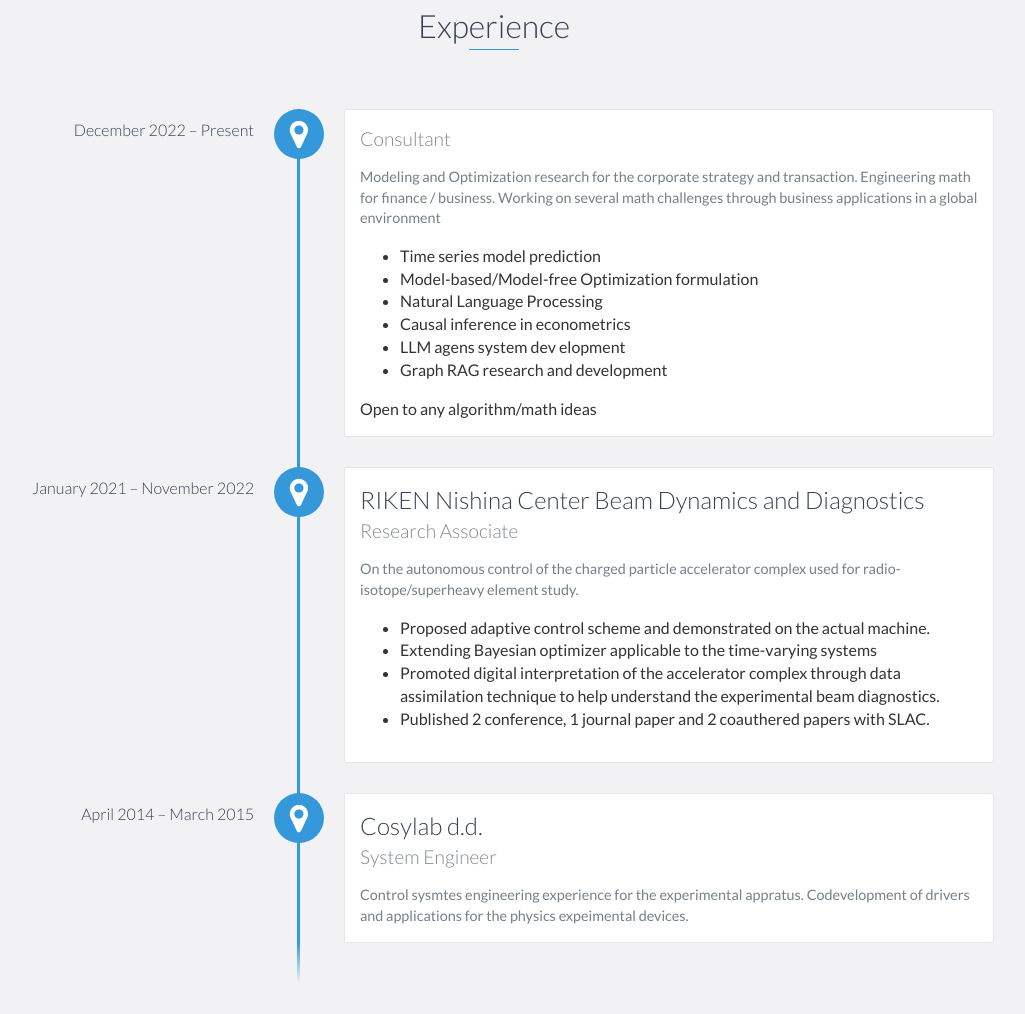
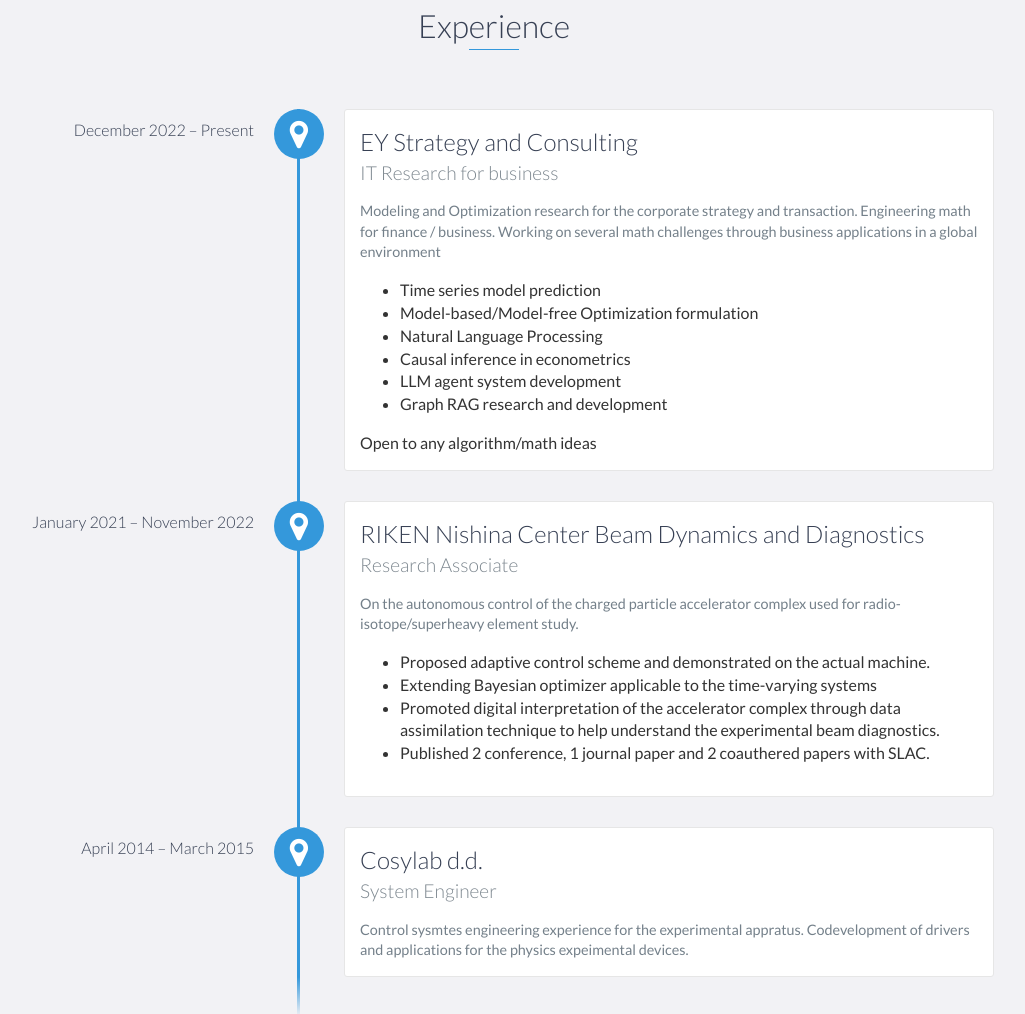
Before and after one commit to hirokiv/hirokiv.github.io, a website: page index.html in a window 1280 px wide. Shown: the part 1158-2172 px from the top of the page, without its empty margins (146-1171 px from the left). Drawn offline with nearby package versions, Linux system fonts and the light colour scheme.

Commit message:
Modified fields

```diff
--- a/index.html
+++ b/index.html
@@ -86,7 +86,8 @@
         <h2 class="heading">Experience</h2>
         <div id="experience-timeline">
             <div data-date="December 2022 – Present">
-                <h4>Consultant</h4>
+                <h3>EY Strategy and Consulting</h3>
+                <h4>IT Research for business</h4>
                 <p>
                 Modeling and Optimization research for the corporate strategy and transaction. Engineering math for finance / business.
                 Working on several math challenges through business applications in a global environment
@@ -95,7 +96,7 @@
                     <li> Model-based/Model-free Optimization formulation
                     <li> Natural Language Processing
                     <li> Causal inference in econometrics
-                    <li> LLM agens system dev elopment
+                    <li> LLM agent system development
                     <li> Graph RAG research and development
                 </ul>
                 Open to any algorithm/math ideas
```
